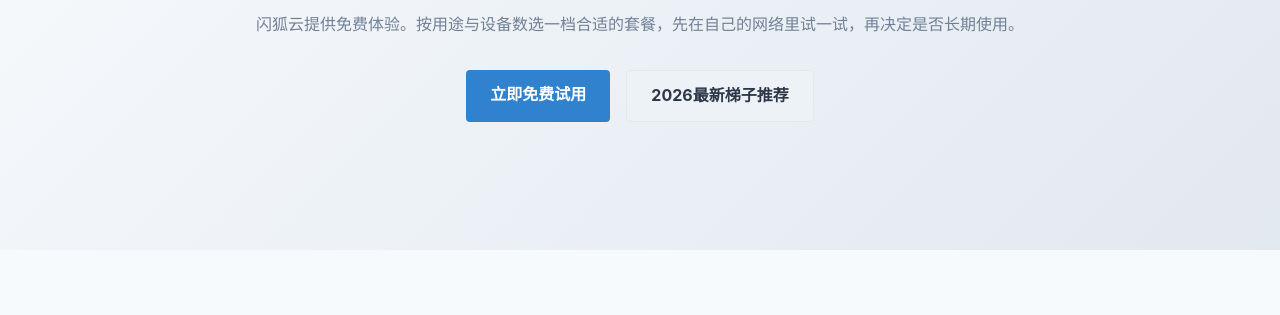
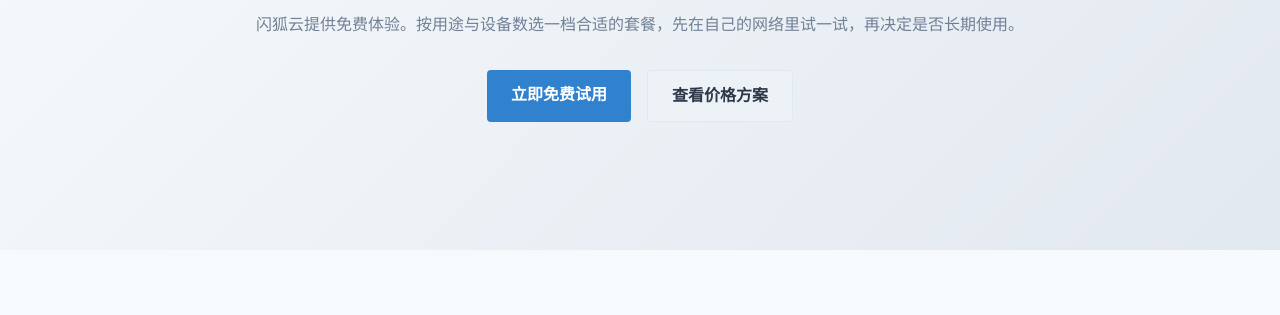
Before and after one commit to 9jacky9/shanhucloud.homes, a plain HTML site: page index.html in a window 1280 px wide. Shown: the part 291-606 px from the top of the page. Drawn offline with Linux system fonts and the light colour scheme.

Commit message:
Update hero ladder button to pricing section anchor

```diff
--- a/index.html
+++ b/index.html
@@ -60,7 +60,7 @@
             <p>闪狐云提供免费体验。按用途与设备数选一档合适的套餐，先在自己的网络里试一试，再决定是否长期使用。</p>
             <div class="hero-actions">
                 <a href="https://ww012.twilightaff.com/#/?code=A56DH1Af" rel="nofollow" target="_blank" class="cta-btn primary-cta">立即免费试用</a>
-                <a href="https://dajichang.mom/" target="_blank" class="secondary-btn">2026最新梯子推荐</a>
+                <a href="#pricing" class="secondary-btn">查看价格方案</a>
             </div>
         </div>
     </header>
```
